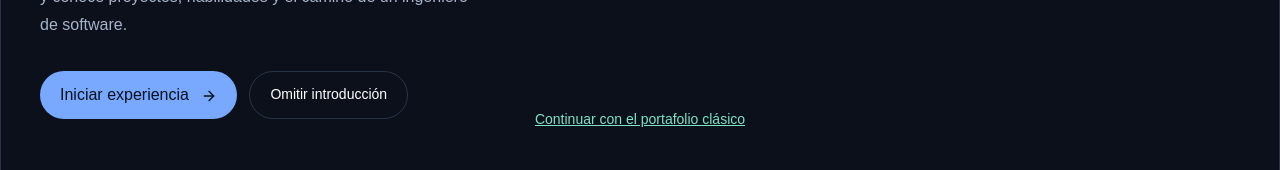
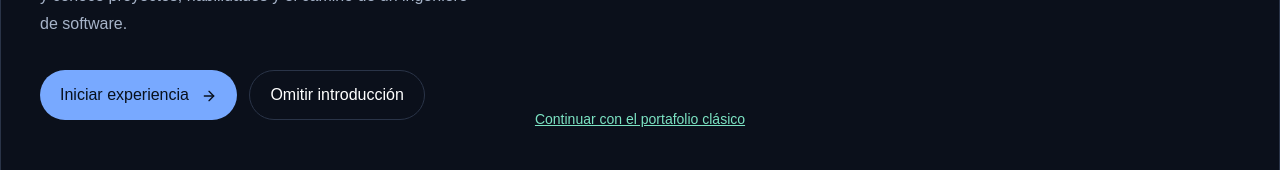
Before and after one commit to David-Cabrera00/portafolio-computador, a Next.js app: page / in a window 1280 px wide. Shown: the part 468-638 px from the top of the page. Built offline with nearby package versions, Linux system fonts and the light colour scheme; no server answers.

Commit message:
feat: remember intro preference

```diff
--- a/src/app/page.tsx
+++ b/src/app/page.tsx
@@ -18,15 +18,24 @@ const ThreeScene = dynamic(
 );
 
 export default function Home() {
-  const [mode, setMode] = useState<"intro" | "scene" | "os">("intro");
+  const [mode, setMode] = useState<"intro" | "scene" | "os">(() =>
+    typeof window !== "undefined" &&
+    localStorage.getItem("dev-os-intro-seen") === "true"
+      ? "scene"
+      : "intro",
+  );
+  const enterOS = () => {
+    localStorage.setItem("dev-os-intro-seen", "true");
+    setMode("os");
+  };
   if (mode === "os") return <OSDesktop onExit={() => setMode("scene")} />;
   return (
-    <main className="min-h-screen bg-[var(--bg)]">
+    <main suppressHydrationWarning className="min-h-screen bg-[var(--bg)]">
       <section className="relative min-h-screen overflow-hidden">
         <div className="absolute inset-0">
           <SceneBoundary>
             <ThreeScene
-              onMonitorClick={() => window.setTimeout(() => setMode("os"), 850)}
+              onMonitorClick={() => window.setTimeout(enterOS, 850)}
             />
           </SceneBoundary>
         </div>
@@ -67,19 +76,19 @@ export default function Home() {
               )}
               {mode === "scene" && (
                 <button
-                  onClick={() => setMode("os")}
+                  onClick={enterOS}
                   className="focus-ring rounded-full bg-[var(--mint)] px-5 py-3 text-sm font-medium text-[#08101c]"
                 >
                   Entrar al sistema{" "}
                   <ArrowRight size={16} className="ml-2 inline" />
                 </button>
               )}
-              <a
-                href="/portfolio"
+              <button
+                onClick={enterOS}
                 className="focus-ring rounded-full border border-[var(--line)] px-5 py-3 text-sm text-white"
               >
                 Omitir introducción
-              </a>
+              </button>
             </div>
           </div>
           <footer className="flex justify-between text-xs text-[#6f7d94]">
```
Also changed, not shown: 1 other file (tests, documents, lock files or other folders).
